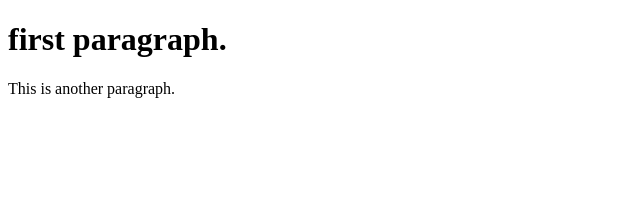
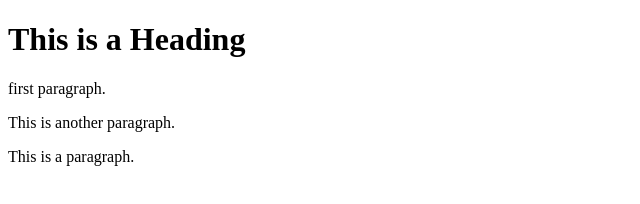
Before and after one commit to desireaki/learning-git, a plain HTML site: page index.html in a window 1280 px wide. Shown: the whole page, without its empty margins (0-640 px from the left). Drawn offline with Linux system fonts and the light colour scheme.

Commit message:
Update index.html

```diff
--- a/index.html
+++ b/index.html
@@ -4,7 +4,9 @@
 <title>Page Title</title>
 </head>
 <body>
-  <h1>first paragraph.</h1>
+  <h1>This is a Heading</h1>
+  <p>first paragraph.</p>
   <p>This is another paragraph.</p>
+  <p>This is a paragraph.</p>
 </body>
 </html>
```
